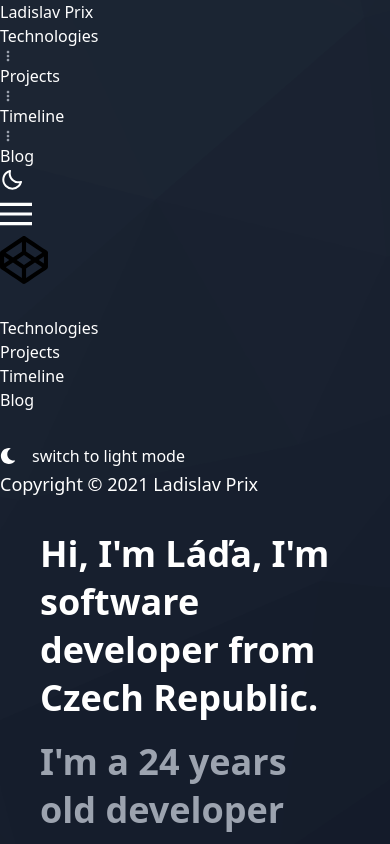
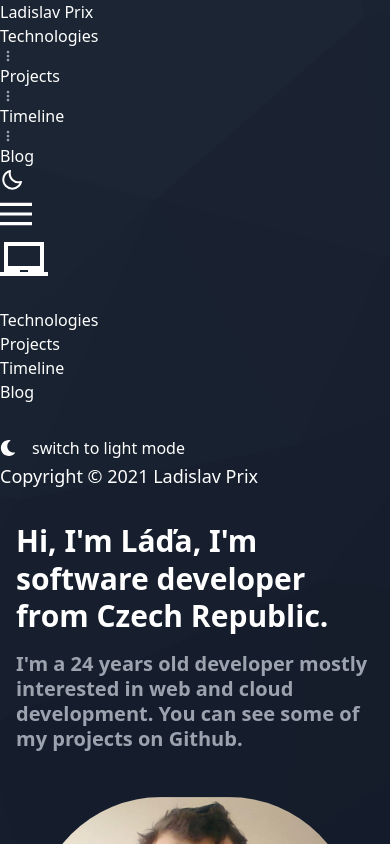
Before and after one commit to prixladi/site, a Next.js app: page / in a window 390 px wide. Both pictures are taken after a click on the button 16 px from the left and 214 px from the top of the page. Shown: the top 844 px of the page. Built offline with nearby package versions, Linux system fonts and the light colour scheme.

Commit message:
Burger navbar finish

```diff
--- a/src/components/NavBar.tsx
+++ b/src/components/NavBar.tsx
@@ -1,108 +1,11 @@
 import Link from 'next/link';
 import { BiDotsVerticalRounded } from 'react-icons/bi';
-import { useEffect, useState } from 'react';
-import { useTheme } from 'next-themes';
-import { FaMoon } from 'react-icons/fa';
-import { BsSun } from 'react-icons/bs';
 import TehemeSwitcher from './themeSwitcher';
 import { Route, routes } from '../constants';
 import clsx from 'clsx';
 import { useRouter } from 'next/router';
 import * as R from 'ramda';
-
-const Burger = () => {
-  const [open, setOpen] = useState(false);
-  const { theme, setTheme } = useTheme();
-  const [client, setClient] = useState(false);
-
-  useEffect(() => {
-    setClient(true);
-  }, []);
-
-  return (
-    <div className="navbar-burger">
-      <button type="button" className="navbar-burger-button">
-        <svg
-          className="block h-8 w-8 fill-current"
-          viewBox="0 0 20 20"
-          xmlns="http://www.w3.org/2000/svg"
-          onClick={() => setOpen(true)}
-        >
-          <path d="M0 3h20v2H0V3zm0 6h20v2H0V9zm0 6h20v2H0v-2z" />
-        </svg>
-      </button>
-      <div className={clsx('navbar-burger-menu', { hidden: !open })}>
-        {/* eslint-disable-next-line */}
-        <div role="banner" className="navbar-burger-backdrop" onClick={() => setOpen(false)} />
-        <nav className="navbar-burger-card">
-          <div className="navbar-burger-header">
-            <Link href="/">
-              {/* eslint-disable-next-line */}
-              <a className="mr-auto text-3xl font-bold leading-none">
-                <svg className="h-12" viewBox="0 0 100 100">
-                  <path d="M100 34.2c-.4-2.6-3.3-4-5.3-5.3-3.6-2.4-7.1-4.7-10.7-7.1-8.5-5.7-17.1-11.4-25.6-17.1-2-1.3-4-2.7-6-4-1.4-1-3.3-1-4.8 0-5.7 3.8-11.5 7.7-17.2 11.5L5.2 29C3 30.4.1 31.8 0 34.8c-.1 3.3 0 6.7 0 10v16c0 2.9-.6 6.3 2.1 8.1 6.4 4.4 12.9 8.6 19.4 12.9 8 5.3 16 10.7 24 16 2.2 1.5 4.4 3.1 7.1 1.3 2.3-1.5 4.5-3 6.8-4.5 8.9-5.9 17.8-11.9 26.7-17.8l9.9-6.6c.6-.4 1.3-.8 1.9-1.3 1.4-1 2-2.4 2-4.1V37.3c.1-1.1.2-2.1.1-3.1 0-.1 0 .2 0 0zM54.3 12.3L88 34.8 73 44.9 54.3 32.4V12.3zm-8.6 0v20L27.1 44.8 12 34.8l33.7-22.5zM8.6 42.8L19.3 50 8.6 57.2V42.8zm37.1 44.9L12 65.2l15-10.1 18.6 12.5v20.1zM50 60.2L34.8 50 50 39.8 65.2 50 50 60.2zm4.3 27.5v-20l18.6-12.5 15 10.1-33.6 22.4zm37.1-30.5L80.7 50l10.8-7.2-.1 14.4z" />
-                </svg>
-              </a>
-            </Link>
-            <button type="button" className="navbar-close" onClick={() => setOpen(false)}>
-              <svg
-                className="navbar-burger-close"
-                xmlns="http://www.w3.org/2000/svg"
-                fill="none"
-                viewBox="0 0 24 24"
-                stroke="currentColor"
-              >
-                <path
-                  strokeLinecap="round"
-                  strokeLinejoin="round"
-                  strokeWidth="2"
-                  d="M6 18L18 6M6 6l12 12"
-                />
-              </svg>
-            </button>
-          </div>
-          <div className="mb-8">
-            <ul className="navbar-burger-item-wrapper">
-              <li className="navbar-burger-item">
-                <Link href={routes.technologies.path}>Technologies</Link>
-              </li>
-              <li className="navbar-burger-item">
-                <Link href={routes.projects.path}>Projects</Link>
-              </li>
-              <li className="navbar-burger-item">
-                <Link href={routes.technologies.path}>Timeline</Link>
-              </li>
-              <li className="navbar-burger-item">
-                <Link href={routes.blog.path}>Blog</Link>
-              </li>
-            </ul>
-          </div>
-          <div className="mt-auto">
-            <button
-              type="button"
-              className="navbar-burger-theme-button"
-              onClick={() => setTheme(theme === 'dark' ? 'light' : 'dark')}
-            >
-              <span className="flex flex1 gap-4">
-                <span className="items-center flex">
-                  {client && theme === 'dark' ? (
-                    <FaMoon className="w-4 h-4" />
-                  ) : (
-                    <BsSun className="w-4 h-4" />
-                  )}
-                </span>
-                switch to {client && theme === 'dark' ? 'light' : 'dark'} mode{' '}
-              </span>
-            </button>
-            <p className="navbar-burger-footer">
-              <span>Copyright © 2021 Ladislav Prix</span>
-            </p>
-          </div>
-        </nav>
-      </div>
-    </div>
-  );
-};
+import BurgerNavbar from './burgerNavbar';
 
 const Dots = () => (
   <div className="flex items-center">
@@ -131,7 +34,10 @@ const Navbar = () => {
 
   const func = R.pipe(
     R.map((x: Route) => <NavBarItem key={x.path} route={x} currentPathname={pathname} />),
-    R.intersperse(<Dots />),
+    R.reduce(
+      (acc, curr) => (acc.length > 0 ? [...acc, <Dots key={`dot.${acc.length}`} />, curr] : [curr]),
+      [] as JSX.Element[],
+    ),
   );
 
   return (
@@ -151,7 +57,7 @@ const Navbar = () => {
         <div className="navbar-theme-switch-wrapper">
           <TehemeSwitcher />
         </div>
-        <Burger />
+        <BurgerNavbar />
       </div>
     </div>
   );
--- /dev/null
+++ b/src/components/burgerNavbar.tsx
@@ -0,0 +1,110 @@
+import Link from 'next/link';
+import { useEffect, useState } from 'react';
+import { useTheme } from 'next-themes';
+import { FaMoon } from 'react-icons/fa';
+import { BsSun } from 'react-icons/bs';
+import { Route, routes } from '../constants';
+import clsx from 'clsx';
+import { useRouter } from 'next/router';
+import * as R from 'ramda';
+import { MdLaptopChromebook } from 'react-icons/md';
+
+const NavBarItem = ({ route, currentPathname }: { route: Route; currentPathname: string }) => {
+  const selected = !route.isExternal && route.path === currentPathname;
+
+  return (
+    <li
+      className={clsx('navbar-hover-underline navbar-burger-item', {
+        'navbar-item-selected': selected,
+      })}
+    >
+      <Link href={route.path}>{route.name}</Link>
+    </li>
+  );
+};
+
+const { root, ...navRoutes } = routes;
+const BurgerNavbar = () => {
+  const [open, setOpen] = useState(false);
+  const { theme, setTheme } = useTheme();
+  const [client, setClient] = useState(false);
+  const { pathname } = useRouter();
+
+  useEffect(() => {
+    setClient(true);
+  }, []);
+
+  const func = R.map((x: Route) => (
+    <NavBarItem key={x.path} route={x} currentPathname={pathname} />
+  ));
+
+  return (
+    <div className="navbar-burger">
+      <button type="button" className="navbar-burger-button">
+        <svg
+          className="block h-8 w-8 fill-current"
+          viewBox="0 0 20 20"
+          xmlns="http://www.w3.org/2000/svg"
+          onClick={() => setOpen(true)}
+        >
+          <path d="M0 3h20v2H0V3zm0 6h20v2H0V9zm0 6h20v2H0v-2z" />
+        </svg>
+      </button>
+      <div className={clsx('navbar-burger-menu', { hidden: !open })}>
+        {/* eslint-disable-next-line */}
+        <div role="banner" className="navbar-burger-backdrop" onClick={() => setOpen(false)} />
+        <nav className="navbar-burger-card">
+          <div className="navbar-burger-header">
+            <Link href="/">
+              <div className="mr-auto text-5xl font-bold leading-none flex gap-2">
+                <MdLaptopChromebook />
+              </div>
+            </Link>
+            <button type="button" className="navbar-close" onClick={() => setOpen(false)}>
+              <svg
+                className="navbar-burger-close"
+                xmlns="http://www.w3.org/2000/svg"
+                fill="none"
+                viewBox="0 0 24 24"
+                stroke="currentColor"
+              >
+                <path
+                  strokeLinecap="round"
+                  strokeLinejoin="round"
+                  strokeWidth="2"
+                  d="M6 18L18 6M6 6l12 12"
+                />
+              </svg>
+            </button>
+          </div>
+          <div className="mb-8">
+            <ul className="navbar-burger-item-wrapper">{func(Object.values(navRoutes))}</ul>
+          </div>
+          <div className="mt-auto">
+            <button
+              type="button"
+              className="navbar-burger-theme-button"
+              onClick={() => setTheme(theme === 'dark' ? 'light' : 'dark')}
+            >
+              <span className="flex flex1 gap-4">
+                <span className="items-center flex">
+                  {client && theme === 'dark' ? (
+                    <FaMoon className="w-4 h-4" />
+                  ) : (
+                    <BsSun className="w-4 h-4" />
+                  )}
+                </span>
+                switch to {client && theme === 'dark' ? 'light' : 'dark'} mode{' '}
+              </span>
+            </button>
+            <p className="navbar-burger-footer">
+              <span>Copyright © 2021 Ladislav Prix</span>
+            </p>
+          </div>
+        </nav>
+      </div>
+    </div>
+  );
+};
+
+export default BurgerNavbar;
--- a/src/components/themeSwitcher.tsx
+++ b/src/components/themeSwitcher.tsx
@@ -1,5 +1,5 @@
 import { useTheme } from 'next-themes';
-import { BsSun, BsMoon } from 'react-icons/bs';
+import { BsSun } from 'react-icons/bs';
 import { BiMoon } from 'react-icons/bi';
 
 const TehemeSwitcher = () => {
--- a/src/pages/404.tsx
+++ b/src/pages/404.tsx
@@ -6,7 +6,7 @@ const NotFound: React.FC = () => {
   const router = useRouter();
 
   useEffect(() => {
-    router.push(routes.root.name);
+    router.push(routes.root.path);
   }, [router]);
 
   return null;
--- a/src/pages/index.tsx
+++ b/src/pages/index.tsx
@@ -1,13 +1,13 @@
 import type { NextPage } from 'next';
 
 const Home: NextPage = () => (
-  <div className="max-w-7xl m-auto pt-8 md:pt-16 lg:pt-24 xl:pt-32 px-10">
+  <div className="max-w-7xl m-auto pt-8 md:pt-16 lg:pt-24 xl:pt-32 px-4 md:px-10">
     <main className="flex flex-col lg:flex-row flex-1 gap-8 items-center">
       <div className="w-full flex flex-col gap-4">
-        <h2 className="text-4xl font-semibold leading-[3rem]">
+        <h2 className="text-3xl md:text-4xl font-semibold leading-tight md:leading-[3rem]">
           Hi, I&apos;m Láďa, I&apos;m software developer from Czech Republic.
         </h2>
-        <p className="text-4xl font-semibold leading-[3rem] text-gray-500 dark:text-gray-400">
+        <p className="text-xl md:text-4xl font-semibold leading-tight md:leading-[3rem] text-gray-500 dark:text-gray-400">
           I&apos;m a 24 years old developer mostly interested in web and cloud development. You can
           see some of my projects on Github.
         </p>
--- a/styles/navBar.css
+++ b/styles/navBar.css
@@ -9,7 +9,7 @@
     }
 
     .navbar {
-        @apply min-h-0 max-w-[100rem] m-auto pt-8 lg:pt-16 px-10;
+        @apply min-h-0 max-w-[100rem] m-auto pt-6 md:pt-8 lg:pt-16 px-4 md:px-10;
     }
 	.navbar-hover-underline {
 		background-size: 0 3px;
@@ -53,7 +53,8 @@
         @apply lg:hidden;
     }
     .navbar-burger-button {
-        @apply flex items-center text-gray-700 dark:text-gray-300 p-3;
+        @apply flex items-center text-gray-700 p-3;
+        @apply dark:text-gray-300;
     }
     .navbar-burger-menu {
         @apply relative z-50;
@@ -62,24 +63,26 @@
         @apply fixed inset-0 bg-gray-800 opacity-25;
     }
     .navbar-burger-card {
-        @apply fixed top-0 left-0 bottom-0 flex flex-col w-5/6 max-w-sm py-6 px-6 dark:bg-white bg-gray-800 border-r overflow-y-auto;
+        @apply fixed top-0 left-0 bottom-0 flex flex-col w-5/6 max-w-sm py-6 px-6 bg-white  border-r overflow-y-auto;
+        @apply dark:bg-gray-800;
     }
     .navbar-burger-header {
         @apply flex items-center mb-8;
     }
     .navbar-burger-close {
-        @apply h-6 w-6 text-gray-400 cursor-pointer dark:text-gray-600 hover:text-gray-900;
+        @apply h-6 w-6  cursor-pointer text-gray-600 hover:text-gray-900;
+        @apply dark:text-gray-400;
     }
     .navbar-burger-item-wrapper {
         @apply gap-8 lg:gap-12 flex flex-col;
     }
     .navbar-burger-item {
-        @apply text-xl  text-gray-400 font-semibold items-center flex;
-        @apply dark:text-gray-600;
+        @apply text-xl text-gray-600 font-semibold items-center flex leading-10;
+        @apply dark:text-gray-400;
     }
     .navbar-burger-theme-button {
-        @apply block w-full px-4 py-3 mb-2 leading-loose text-sm  text-gray-400 border-2 border-gray-400  font-semibold bg-transparent rounded-xl;
-        @apply dark:text-gray-600 dark:border-gray-600;
+        @apply block w-full px-4 py-3 mb-2 leading-loose text-sm text-gray-600 border-2 border-gray-600 font-semibold bg-transparent rounded-xl;
+        @apply dark:text-gray-400 dark:border-gray-400;
     }
     .navbar-burger-footer {
         @apply my-4 text-xs text-center text-gray-400;
```
Also changed, not shown: public/backlog.txt (added).
